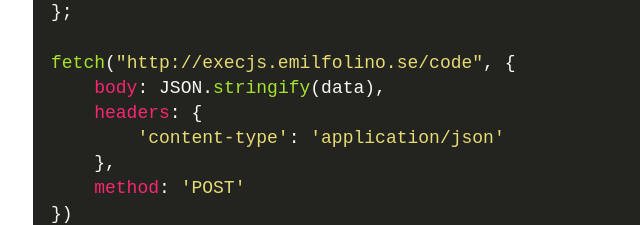
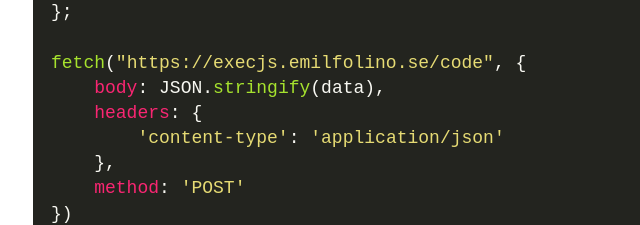
Before and after one commit to emilfolino/execjs.emilfolino.se, a website: page public/documentation.html in a window 1280 px wide. Shown: the part 966-1191 px from the top of the page, 127-767 px from the left. Drawn offline with nearby package versions, Linux system fonts and the light colour scheme.

Commit message:
Added s to docs

```diff
--- a/public/documentation.html
+++ b/public/documentation.html
@@ -44,7 +44,7 @@
     code: btoa('console.log("hej");')
 };
 
-fetch("http://execjs.emilfolino.se/code", {
+fetch("https://execjs.emilfolino.se/code", {
     body: JSON.stringify(data),
     headers: {
         'content-type': 'application/json'
```
